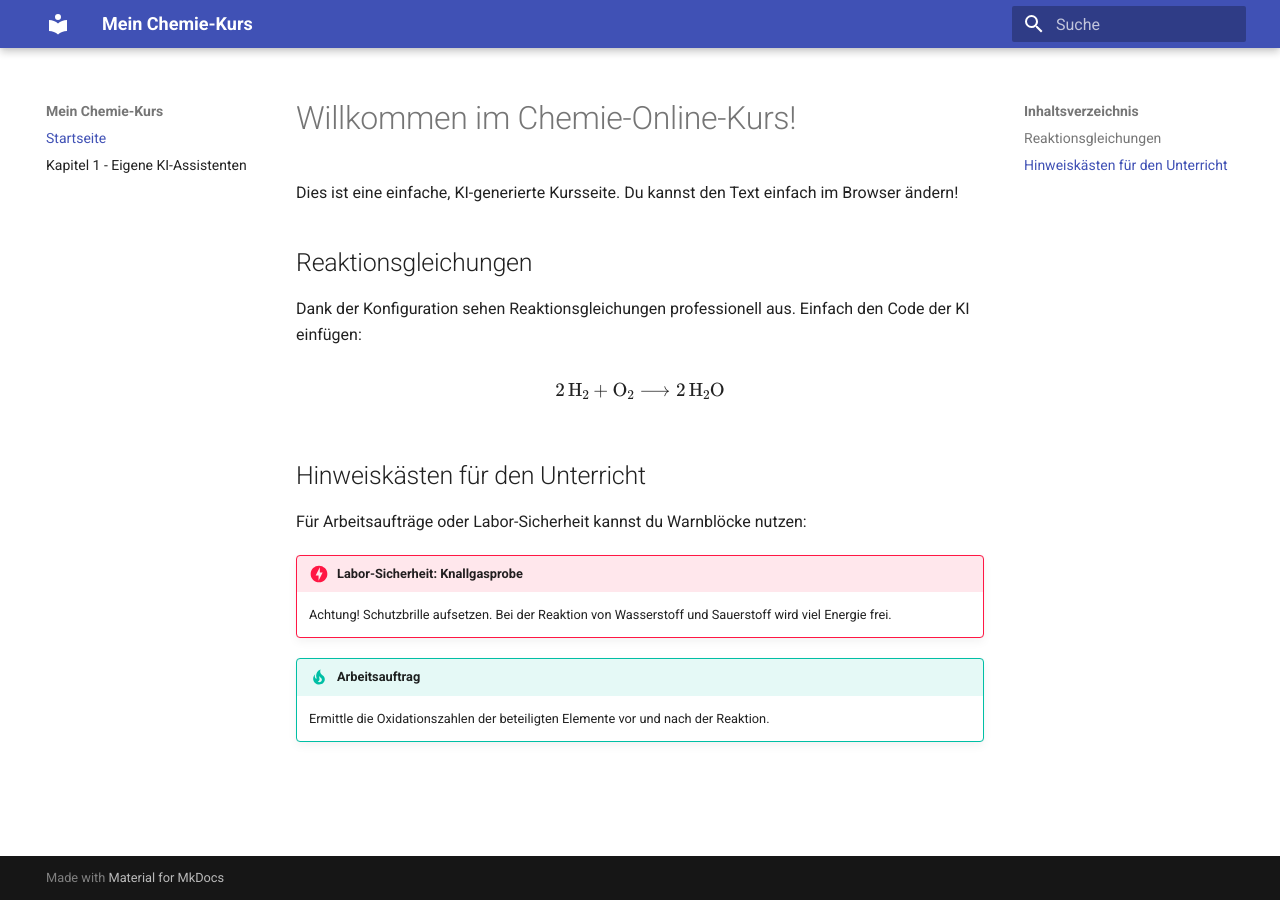
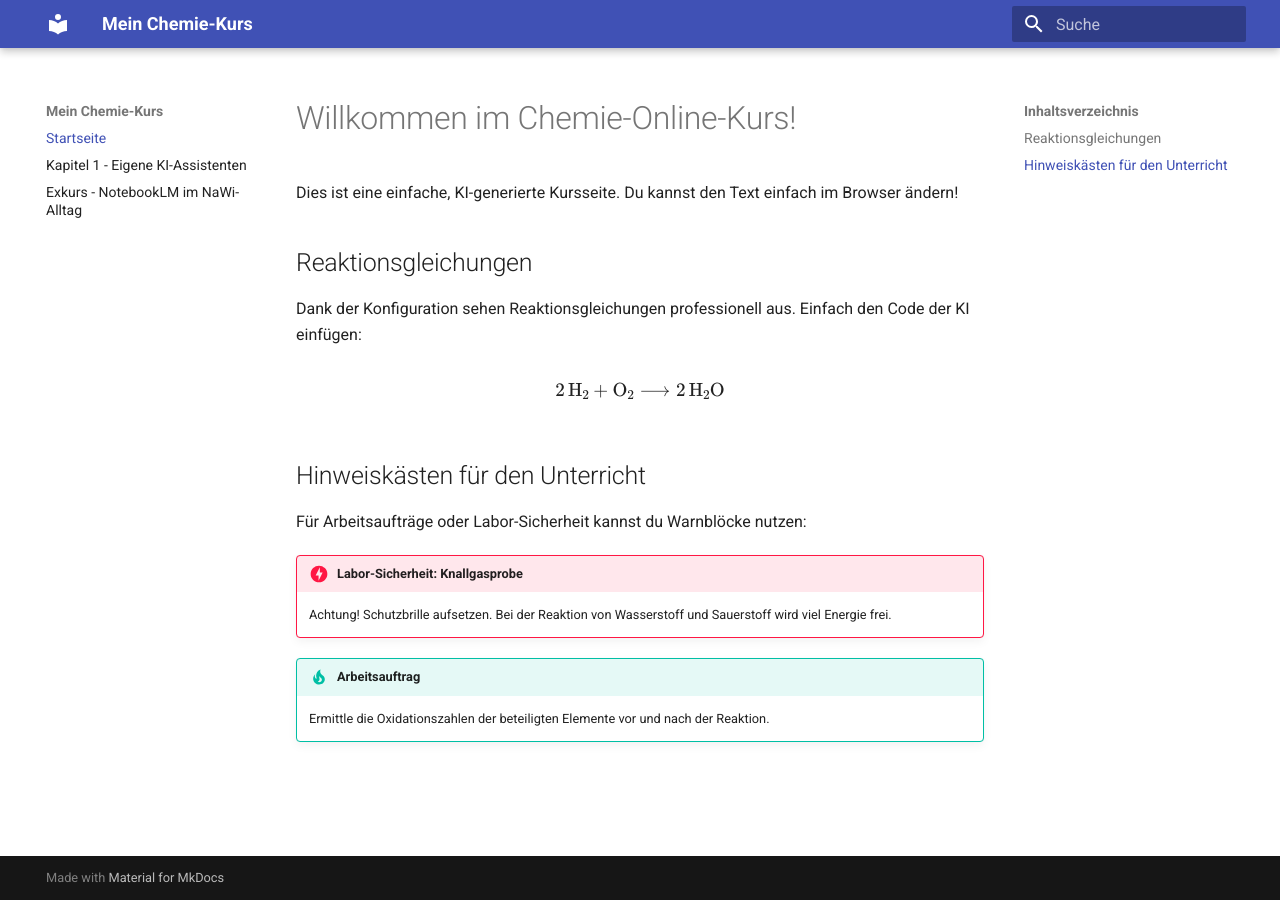
Before and after one commit to ekerzendorfer/CHEMIE-MIT-KI-ONLINEKURS, an MkDocs documentation site: the page built from docs/index.md, in a window 1280 px wide. Built offline with MkDocs 1.6.1 and Material for MkDocs 9.7.7, drawn with Linux system fonts in a browser that asks for light colours.

Commit message:
Add NotebookLM section to navigation

```diff
--- a/mkdocs.yml
+++ b/mkdocs.yml
@@ -23,3 +23,4 @@ extra_javascript:
 nav:
   - Startseite: index.md
   - Kapitel 1 - Eigene KI-Assistenten: kapitel1.md
+  - Exkurs - NotebookLM im NaWi-Alltag: notebooklm.md
```
